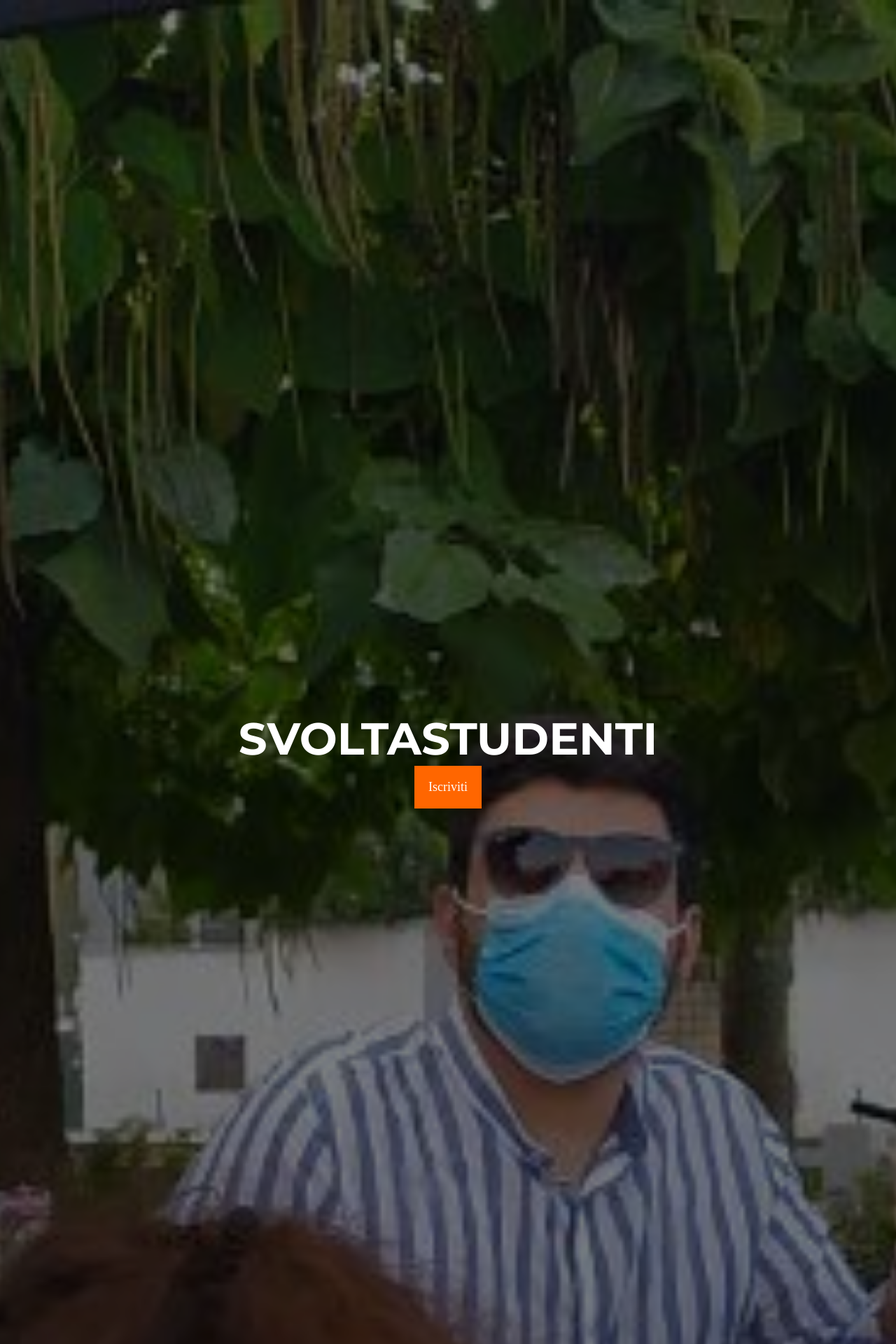
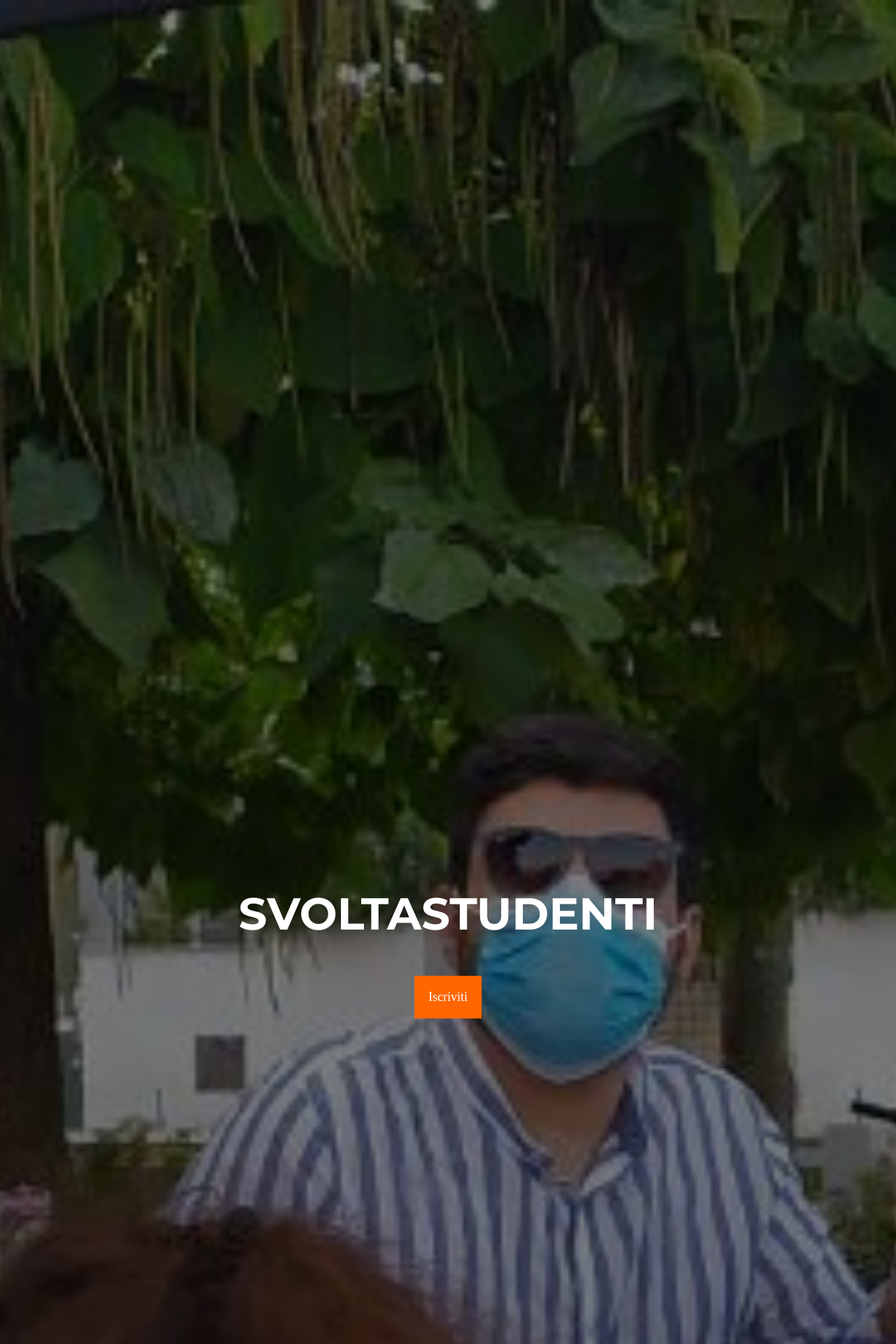
Before and after one commit to francesca-palladino/blog.svoltastudenti.it, a Jekyll site: the page index.html, which Jekyll copies as it is, in a window 1280 px wide. Shown: the top 1920 px of the page at 70% size. Built offline with Jekyll 4.4.1, drawn with Linux system fonts in a browser that asks for light colours.

```diff
--- a/index.html
+++ b/index.html
@@ -56,7 +56,7 @@
 			color: white;
 			font-size: 5vw;
 			font-family: 'Montserrat', sans-serif;
-			padding-top: 20vh;
+			padding-top: 25vh;
 		}
 
 		#content section .btn {
@@ -65,6 +65,7 @@
 			font-size: large;
 			padding: 20px;
 			background-color: #FF6600;
+			margin-top: 50px;
 		}
 
 		#content section .overlay {
@@ -109,6 +110,22 @@
 				font-size: 7vw;
 			}
 		}
+
+		.anim {
+			opacity: 0;
+		}
+
+		@keyframes anim1 {
+			from {
+				transform: translateY(-100px);
+				opacity: 0;
+			}
+
+			to {
+				transform: translateY(0);
+				opacity: 1;
+			}
+		}
 	</style>
 </head>
 
@@ -117,8 +134,8 @@
 		<a name="a"></a>
 		<section class="backgroundImage" style="background-image: url(assets/img/home1.jpeg)">
 			<div class="overlay"></div>
-			<div class="title">SVOLTASTUDENTI</div>
-			<div class="btn">Iscriviti</div>
+			<div class="anim title" data-delay="0.5s">SVOLTASTUDENTI</div>
+			<div class="anim btn" data-delay="1s">Iscriviti</div>
 		</section>
 		<a name="b"></a>
 		<section class="backgroundImage" style="background-image: url('https://source.unsplash.com/random/?2">
```
Also changed, not shown: other parts of index.html (+18 -0 lines).
